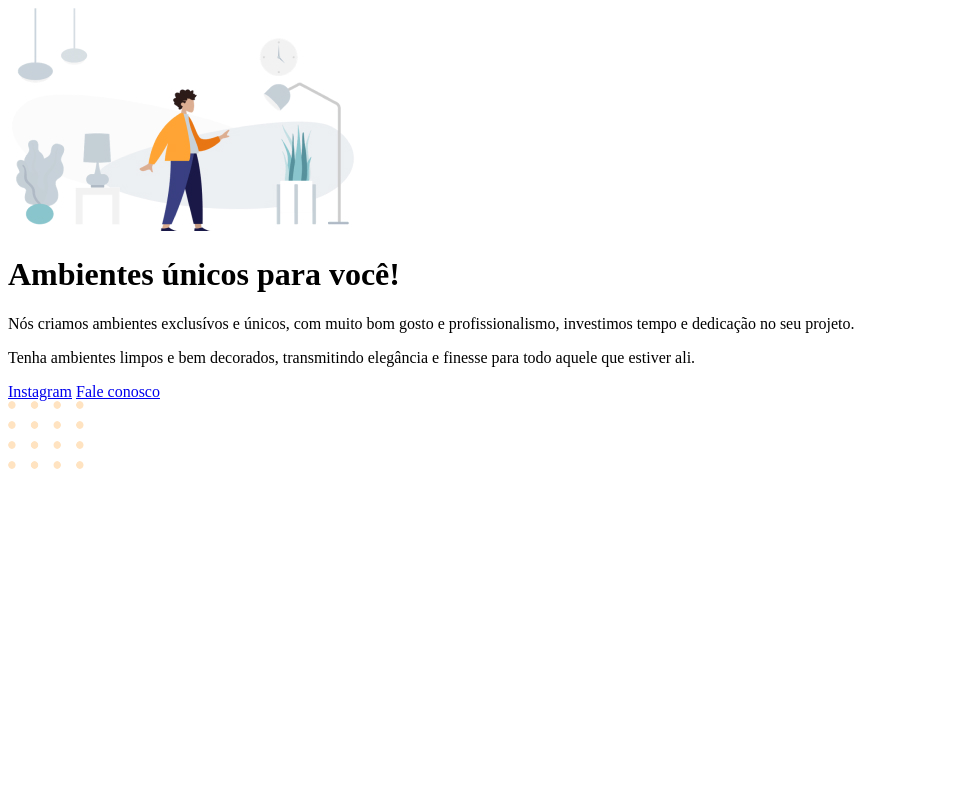
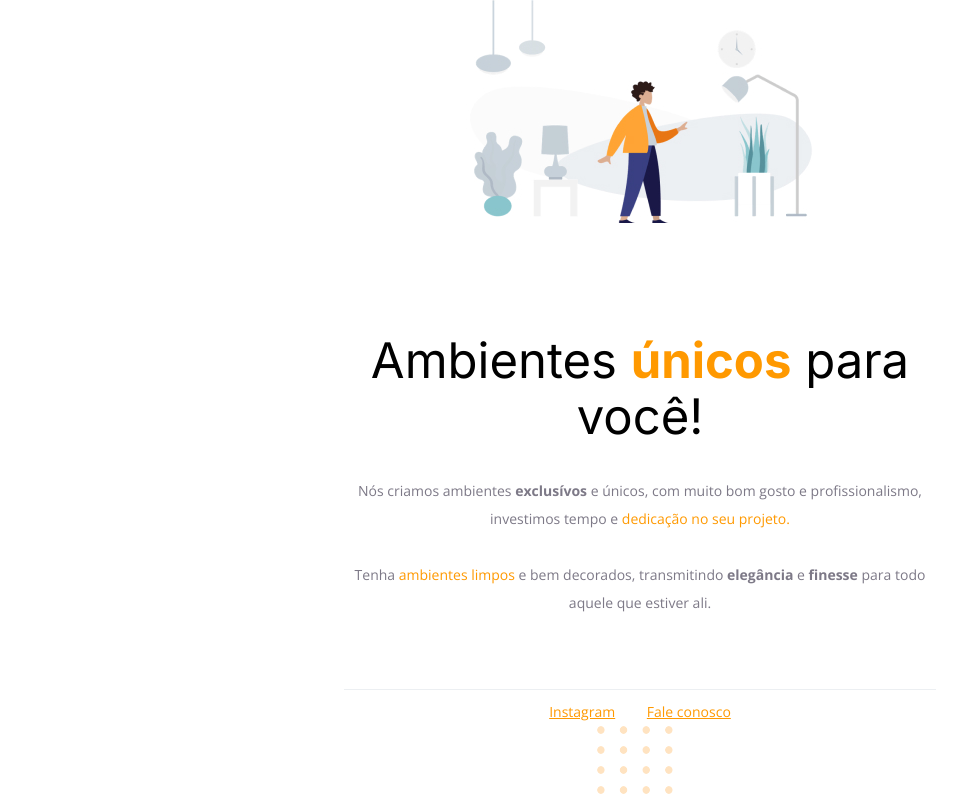
Before and after one commit to jdeymisson/explorer-ambientes-unicos, a plain HTML site: page index.html in a window 1280 px wide. Shown: the whole page, without its empty margins (0-980 px from the left). Drawn offline with nearby package versions, Linux system fonts and the light colour scheme.

Commit message:
finalizando o primeiro projeto do treinamento Explorer da Rocketseat

```diff
--- a/index.html
+++ b/index.html
@@ -1,22 +1,32 @@
 <!DOCTYPE html>
 <html lang="pt-br">
 <head>
+  <link rel="preconnect" href="https://fonts.googleapis.com">
+  <link rel="preconnect" href="https://fonts.gstatic.com" crossorigin>
   <meta charset="UTF-8">
   <meta name="viewport" content="width=device-width, initial-scale=1.0">
   <title>Móveis Customizados</title>
+  <link href="https://fonts.googleapis.com/css2?family=Inter:wght@400;700&family=Open+Sans:wght@400;700&display=swap" rel="stylesheet">
+  <link rel="stylesheet" href="style.css">
 </head>
 <body>
 
   <div id="hero">
     <img src="images/img1.jpg" alt="Desenho de uma pessoa vestindo uma camisa amarela em uma sala com móveis">
-    <h1>Ambientes únicos para você!</h1>
-    <p>Nós criamos ambientes exclusívos e <span>únicos</span>, com muito bom gosto e profissionalismo,
-      investimos tempo e dedicação no seu projeto.</p>
+    <h1>Ambientes <span>únicos</span> para você!</h1>
+    <p>Nós criamos ambientes <strong>exclusívos</strong> e únicos, com muito bom gosto e profissionalismo,
+      investimos tempo e <span>dedicação no seu projeto.</span>
 
-    <p>Tenha ambientes limpos e bem decorados, transmitindo elegância  e finesse para todo aquele que estiver ali.</p>
+    </br>
+    </br>
+
+    Tenha <span>ambientes limpos</span> e bem decorados, transmitindo <strong>elegância</strong> e
+    <strong>finesse</strong> para todo aquele que estiver ali.</p>
   </div>
 
   <div id="footer">
+    <div id="line"></div>
+
     <a href="https://instagram.com">Instagram</a>
     <a href="mailto:contato@moveisparavoce.com">Fale conosco</a>
   </div>
--- /dev/null
+++ b/style.css
@@ -0,0 +1,51 @@
+body {
+  font-family: 'Open Sans', sans-serif;
+  text-align: center;
+
+  margin: 0;
+}
+
+#hero {
+  width: 592px;
+  margin: 0 auto 72px;
+}
+
+#hero img {
+  margin-bottom: 72px;
+}
+
+h1 {
+  font-family: 'Inter', sans-serif;
+  font-size: 49px;
+  line-height: 56px;
+  font-weight: normal;
+
+  margin-bottom: 32px;
+}
+
+h1 span {
+  font-weight: bold;
+}
+
+span, a {
+  color: #FF9900;
+}
+
+p, #footer {
+  color: #7D7987 ;
+
+  font-size: 14px;
+  line-height: 28px;
+}
+
+#footer a + a {
+  margin-left: 28px;
+}
+
+#line {
+  width: 592px;
+  height: 0;
+  margin: 0px auto 8px;
+
+  border-top: 1px solid #ECEFF2;
+}
```
